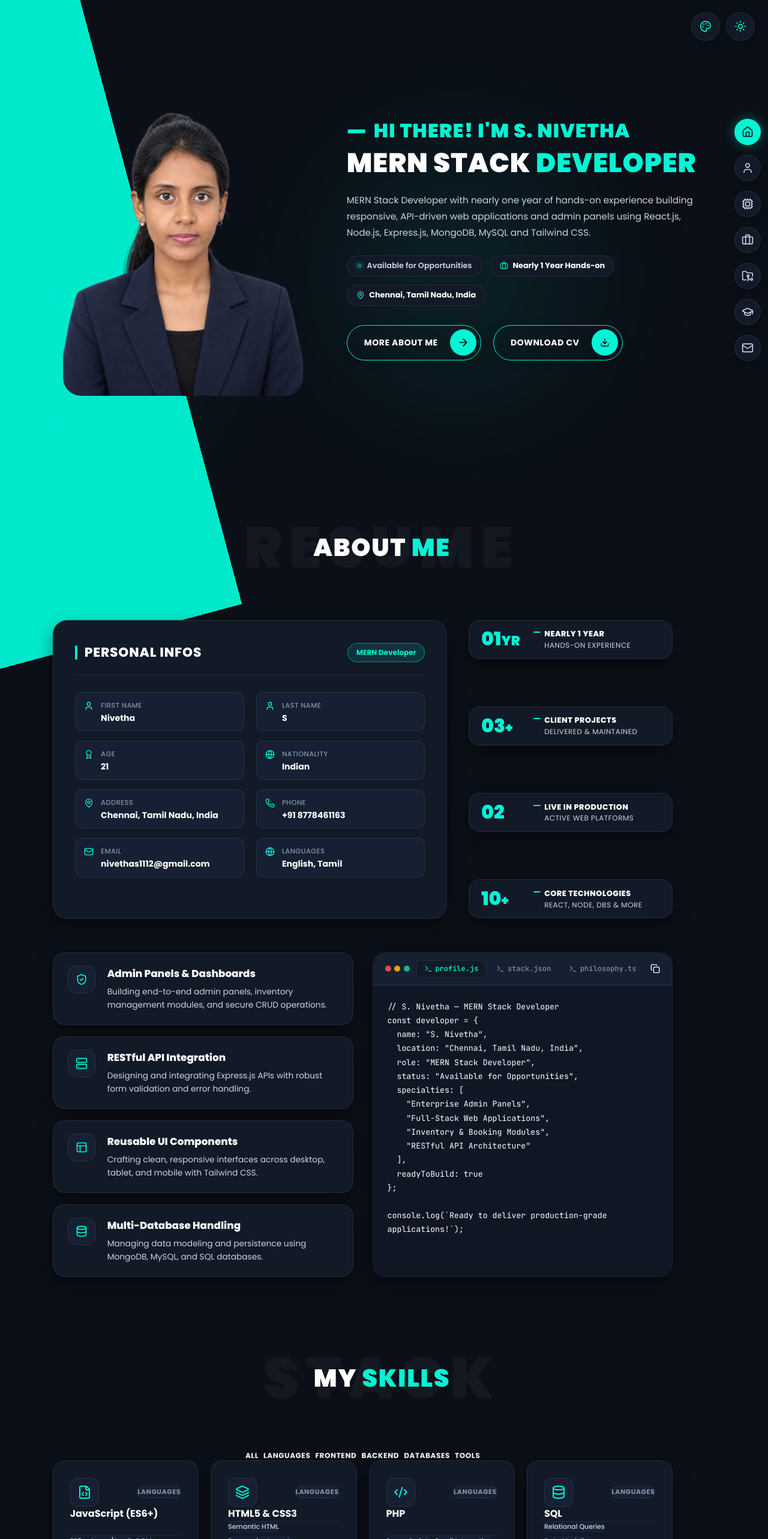
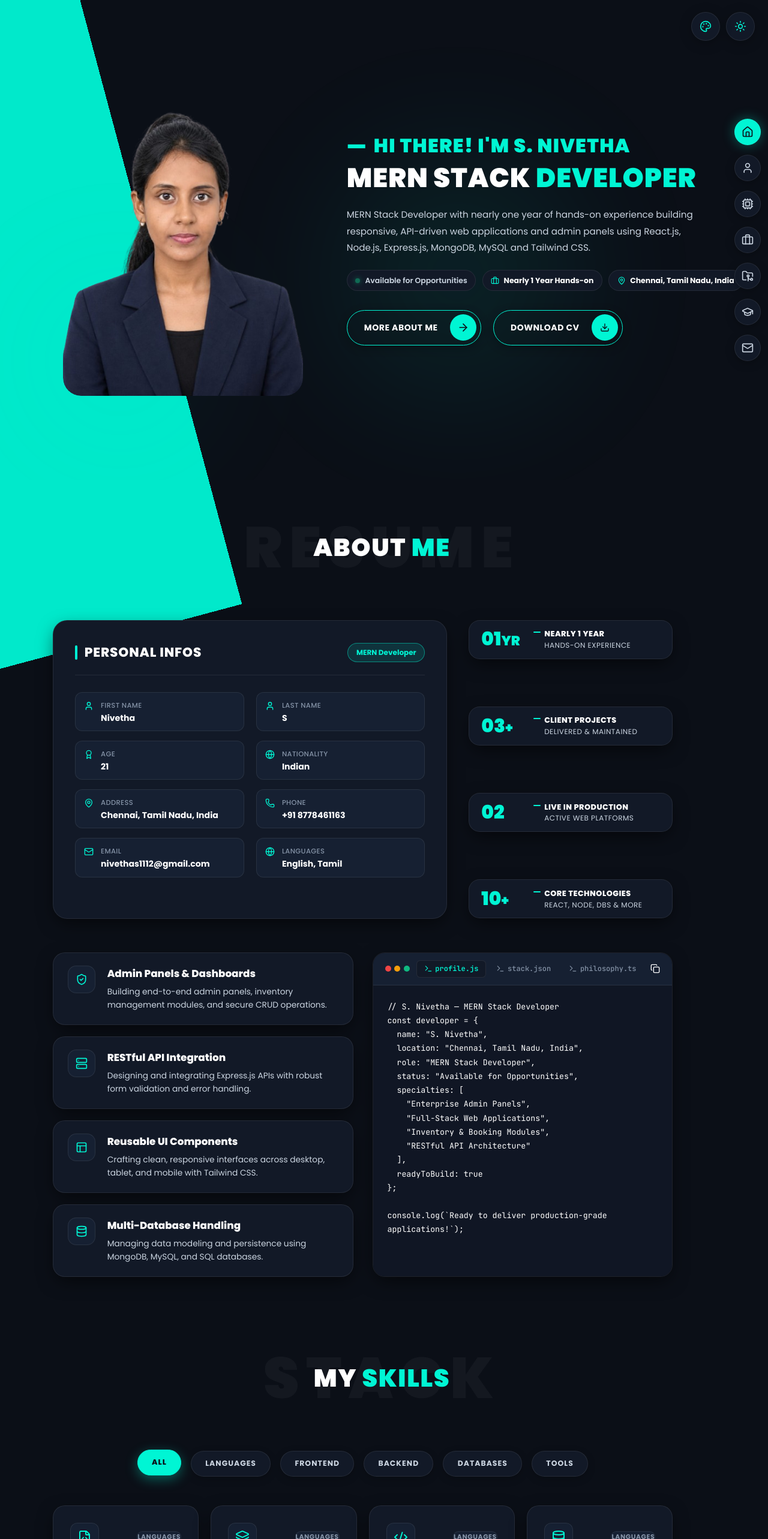
Before and after one commit to nivetha-1112/Portfolio, a React (Vite) app: page / in a window 1280 px wide. Shown: the top 2566 px of the page at 60% size. Built offline with nearby package versions, Linux system fonts and the light colour scheme.

Commit message:
portfolioo

```diff
--- a/src/App.css
+++ b/src/App.css
@@ -191,22 +191,26 @@
 .hero-tags-row {
   display: flex;
   align-items: center;
-  gap: 0.85rem;
-  flex-wrap: wrap;
+  gap: 0.65rem;
+  flex-wrap: nowrap;
+  white-space: nowrap;
   margin-bottom: 2rem;
+  max-width: 100%;
 }
 
 .hero-status-tag {
   display: inline-flex;
   align-items: center;
-  gap: 0.55rem;
-  padding: 0.4rem 1rem;
+  gap: 0.5rem;
+  padding: 0.4rem 0.85rem;
   border-radius: 9999px;
   background: var(--bg-card);
   border: 1px solid var(--border-color);
-  font-size: 0.8rem;
+  font-size: 0.78rem;
   font-weight: 600;
   color: var(--text-secondary);
+  flex-shrink: 0;
+  white-space: nowrap;
 }
 
 .hero-status-dot {
@@ -221,13 +225,27 @@
   display: inline-flex;
   align-items: center;
   gap: 0.45rem;
-  padding: 0.4rem 0.95rem;
+  padding: 0.4rem 0.85rem;
   border-radius: 9999px;
   background: var(--bg-card);
   border: 1px solid var(--border-color);
-  font-size: 0.8rem;
+  font-size: 0.78rem;
   font-weight: 700;
   color: var(--text-primary);
+  flex-shrink: 0;
+  white-space: nowrap;
+}
+
+@media (max-width: 768px) {
+  .hero-tags-row {
+    overflow-x: auto;
+    scrollbar-width: none;
+    -ms-overflow-style: none;
+    padding-bottom: 4px;
+  }
+  .hero-tags-row::-webkit-scrollbar {
+    display: none;
+  }
 }
 
 .hero-actions-row {
@@ -1848,3 +1866,49 @@ body.modal-open {
   transform: translateY(-2px);
   box-shadow: 0 6px 18px rgba(0, 245, 212, 0.15);
 }
+
+/* ==================== Tunis Category Filter Tabs (Spacious & Clean) ==================== */
+.tunis-filter-bar {
+  display: flex;
+  align-items: center;
+  justify-content: center;
+  flex-wrap: wrap;
+  gap: 0.85rem 1rem; /* 14px horizontal, 16px vertical spacing - zero collision */
+  margin-bottom: 3rem;
+  padding: 0 0.5rem;
+}
+
+.tunis-filter-btn {
+  display: inline-flex;
+  align-items: center;
+  justify-content: center;
+  padding: 0.65rem 1.45rem;
+  border-radius: 9999px;
+  font-size: 0.78rem;
+  font-weight: 700;
+  text-transform: uppercase;
+  letter-spacing: 0.08em;
+  color: var(--text-secondary);
+  background: var(--bg-card);
+  border: 1px solid var(--border-color);
+  cursor: pointer;
+  transition: all 0.25s cubic-bezier(0.16, 1, 0.3, 1);
+  box-shadow: 0 4px 14px rgba(0, 0, 0, 0.2);
+  white-space: nowrap;
+}
+
+.tunis-filter-btn:hover {
+  border-color: var(--accent-color);
+  color: #ffffff;
+  transform: translateY(-2px);
+  box-shadow: 0 6px 18px rgba(0, 0, 0, 0.3);
+}
+
+.tunis-filter-btn.active {
+  background: var(--accent-color);
+  color: #0b0f17;
+  font-weight: 800;
+  border-color: var(--accent-color);
+  box-shadow: 0 6px 20px var(--accent-glow);
+  transform: translateY(-2px);
+}
--- a/src/components/Footer.jsx
+++ b/src/components/Footer.jsx
@@ -181,14 +181,7 @@ export default function Footer() {
             © {new Date().getFullYear()} <span className="text-white font-bold">{personalInfo.name}</span>. All rights reserved. • Built with React & Node.js
           </p>
 
-          <button
-            onClick={scrollToTop}
-            className="tunis-back-to-top group"
-            aria-label="Scroll back to top"
-          >
-            <span>Back to Top</span>
-            <ArrowUp className="w-4 h-4 text-[var(--accent-color)] transition-transform group-hover:-translate-y-1" />
-          </button>
+
         </div>
       </div>
     </footer>
--- a/src/components/Projects.jsx
+++ b/src/components/Projects.jsx
@@ -30,16 +30,12 @@ export default function Projects({ onSelectProject }) {
 
       <div className="tunis-container">
         {/* Filter Tabs */}
-        <div className="flex flex-wrap items-center justify-center gap-2 mb-12">
+        <div className="tunis-filter-bar">
           {filterTabs.map((tab) => (
             <button
               key={tab}
               onClick={() => setSelectedFilter(tab)}
-              className={`px-5 py-2 rounded-full text-xs font-bold uppercase tracking-wider transition-all duration-300 ${
-                selectedFilter === tab
-                  ? 'bg-[var(--accent-color)] text-[#0B0F17] shadow-lg shadow-[var(--accent-glow)]'
-                  : 'bg-[var(--bg-card)] text-[var(--text-secondary)] border border-[var(--border-color)] hover:border-[var(--accent-color)] hover:text-white'
-              }`}
+              className={`tunis-filter-btn ${selectedFilter === tab ? 'active' : ''}`}
             >
               {tab}
             </button>
--- a/src/components/Skills.jsx
+++ b/src/components/Skills.jsx
@@ -57,16 +57,12 @@ export default function Skills() {
 
       <div className="tunis-container">
         {/* Category Filter Tabs */}
-        <div className="flex flex-wrap items-center justify-center gap-2 mb-12">
+        <div className="tunis-filter-bar">
           {categories.map((cat) => (
             <button
               key={cat}
               onClick={() => setSelectedCategory(cat)}
-              className={`px-5 py-2 rounded-full text-xs font-bold uppercase tracking-wider transition-all duration-300 ${
-                selectedCategory === cat
-                  ? 'bg-[var(--accent-color)] text-[#0B0F17] shadow-lg shadow-[var(--accent-glow)]'
-                  : 'bg-[var(--bg-card)] text-[var(--text-secondary)] border border-[var(--border-color)] hover:border-[var(--accent-color)] hover:text-white'
-              }`}
+              className={`tunis-filter-btn ${selectedCategory === cat ? 'active' : ''}`}
             >
               {cat}
             </button>
```
